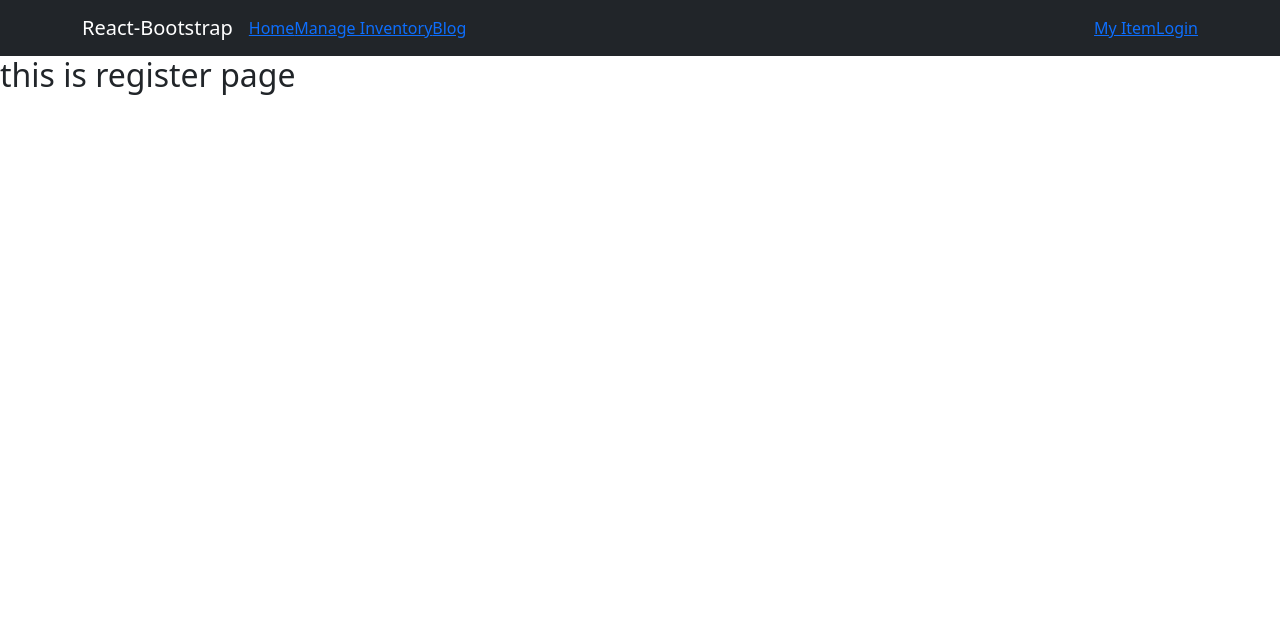
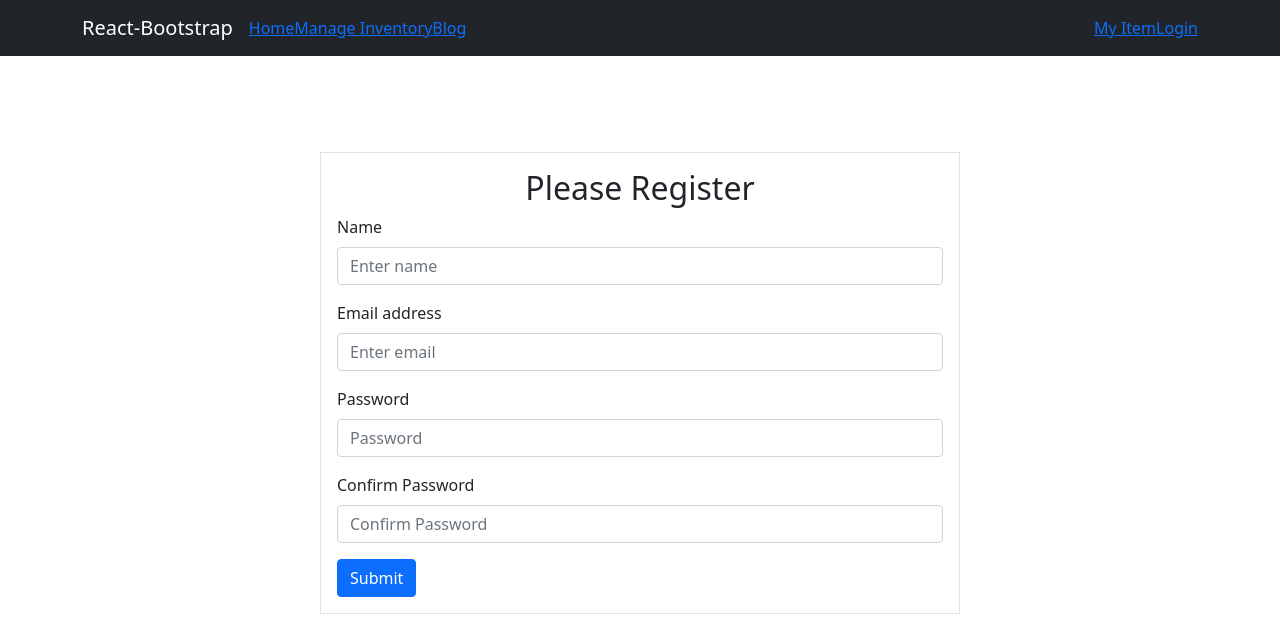
Before and after one commit to muh-arifulislam/warehouse-management-client, a React (Create React App) app: page /register in a window 1280 px wide. Shown: the top 636 px of the page. Built offline with nearby package versions, Linux system fonts and the light colour scheme; no server answers.

Commit message:
register implemented

```diff
--- a/src/pages/Login/Login.js
+++ b/src/pages/Login/Login.js
@@ -1,7 +1,7 @@
 import React from 'react';
 import { useState } from 'react';
 import { useSignInWithEmailAndPassword } from 'react-firebase-hooks/auth';
-import { useLocation, useNavigate } from 'react-router-dom';
+import { Link, useLocation, useNavigate } from 'react-router-dom';
 import auth from '../../firebase.init';
 const Login = () => {
     const [
@@ -37,6 +37,9 @@ const Login = () => {
                 <input onBlur={handlePasswordBlur} className='d-block mb-2 w-100' type="password" name="password" placeholder='password' required />
                 <input className='d-block mb-2 w-100' type="submit" value="Login" />
             </form>
+            <div>
+                <p>Are you new? please register <Link to='/register'>Register</Link></p>
+            </div>
         </div>
     );
 };
--- a/src/pages/MyItem/MyItem.js
+++ b/src/pages/MyItem/MyItem.js
@@ -1,6 +1,16 @@
 import React from 'react';
+import { useAuthState } from 'react-firebase-hooks/auth';
+import auth from '../../firebase.init';
 
 const MyItem = () => {
+    const [user] = useAuthState(auth);
+    if (!user.emailVerified) {
+        return (
+            <div>
+                <h2>your email is not varified</h2>
+            </div>
+        );
+    }
     return (
         <div>
             <h2>this is my item</h2>
--- a/src/pages/Register/Register.js
+++ b/src/pages/Register/Register.js
@@ -1,10 +1,78 @@
-import React from 'react';
+import React, { useRef, useState } from 'react';
+import { Button, Form, Spinner } from 'react-bootstrap';
+import { useCreateUserWithEmailAndPassword, useSendEmailVerification, useUpdateProfile } from 'react-firebase-hooks/auth';
+import auth from '../../firebase.init';
 
 const Register = () => {
+    const [
+        createUserWithEmailAndPassword,
+        user,
+        loading,
+        error,
+    ] = useCreateUserWithEmailAndPassword(auth);
+    const [updateProfile, updating, error2] = useUpdateProfile(auth);
+    const [sendEmailVerification, sending, error3] = useSendEmailVerification(auth);
+    const emailRef = useRef('');
+    const nameRef = useRef('');
+    const passwordRef = useRef('');
+    const confirmPasswordRef = useRef('');
+    const [error1, setError1] = useState('');
+    const handleSubmit = async (event) => {
+        event.preventDefault();
+        const email = emailRef.current.value;
+        const name = nameRef.current.value;
+        const password = passwordRef.current.value;
+        const confirmPassword = confirmPasswordRef.current.value;
+        if (password !== confirmPassword) {
+            setError1('Your password did not matched!!!')
+        }
+        else {
+            await createUserWithEmailAndPassword(email, password);
+            await updateProfile({ displayName: name, email: email });
+            sendEmailVerification();
+            event.target.reset();
+
+        }
+    }
     return (
         <div>
-            <h2>this is register page</h2>
-        </div>
+            <div className='d-flex justify-content-center mt-5'>
+                {
+                    (loading || updating || sending) && <Spinner animation="border" role="status">
+                        <span className="visually-hidden">Loading...</span>
+                    </Spinner>
+                }
+            </div>
+            <div className='w-50 mx-auto p-3 border mt-5'>
+                <h2 className='text-center'>Please Register</h2>
+                <Form onSubmit={handleSubmit}>
+                    <Form.Group className="mb-3" controlId="formBasicEmail">
+                        <Form.Label>Name</Form.Label>
+                        <Form.Control ref={nameRef} type="text" placeholder="Enter name" />
+                    </Form.Group>
+                    <Form.Group className="mb-3" controlId="formBasicEmail">
+                        <Form.Label>Email address</Form.Label>
+                        <Form.Control ref={emailRef} type="email" placeholder="Enter email" />
+                    </Form.Group>
+                    <Form.Group className="mb-3" controlId="formBasicPassword">
+                        <Form.Label>Password</Form.Label>
+                        <Form.Control ref={passwordRef} type="password" placeholder="Password" />
+                    </Form.Group>
+                    <Form.Group className="mb-3" controlId="formBasicPassword">
+                        <Form.Label>Confirm Password</Form.Label>
+                        <Form.Control ref={confirmPasswordRef} type="password" placeholder="Confirm Password" />
+                    </Form.Group>
+                    <div>
+                        {
+                            error1 && <p className='text-danger'>{error}</p>
+                        }
+                    </div>
+                    <Button variant="primary" type="submit">
+                        Submit
+                    </Button>
+                </Form>
+            </div>
+        </div >
     );
 };
 
```
